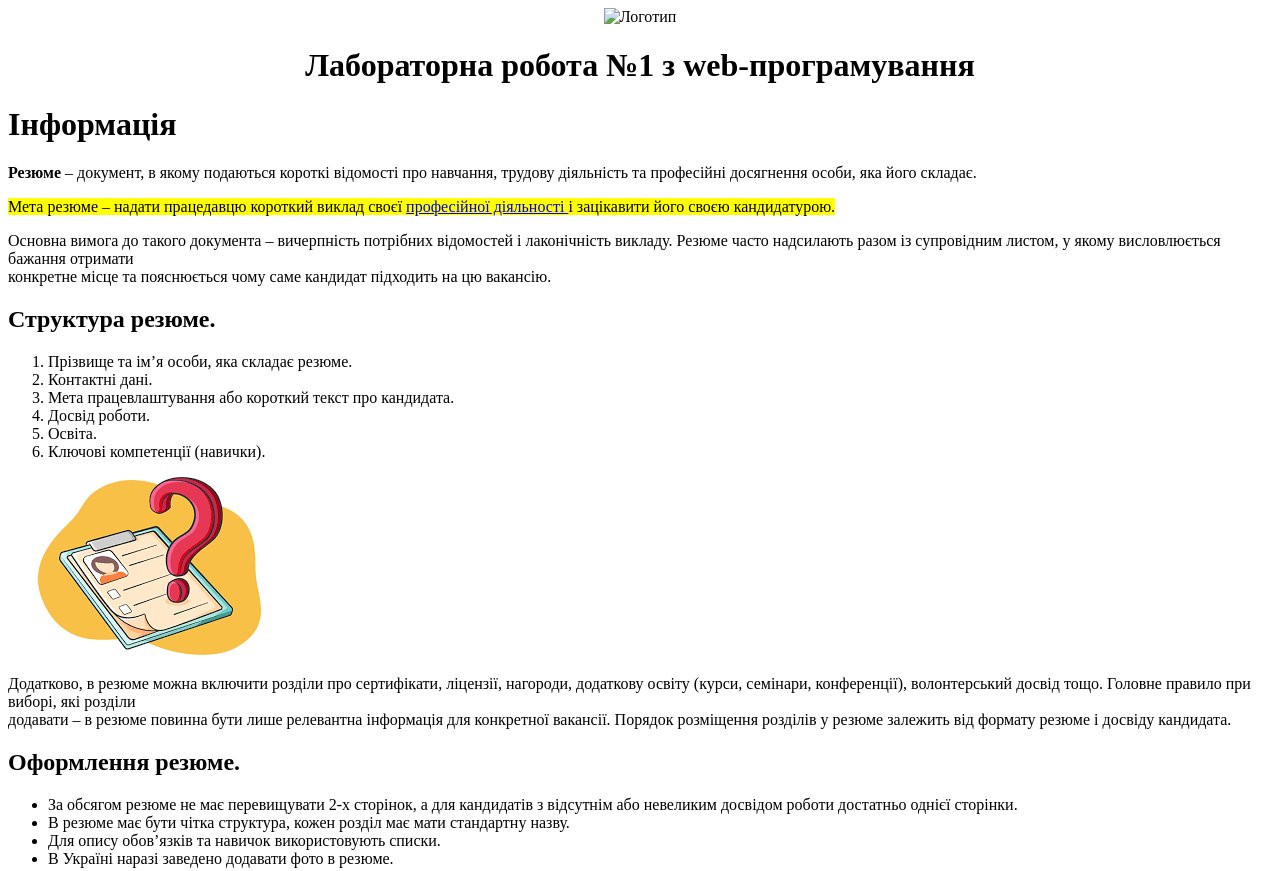
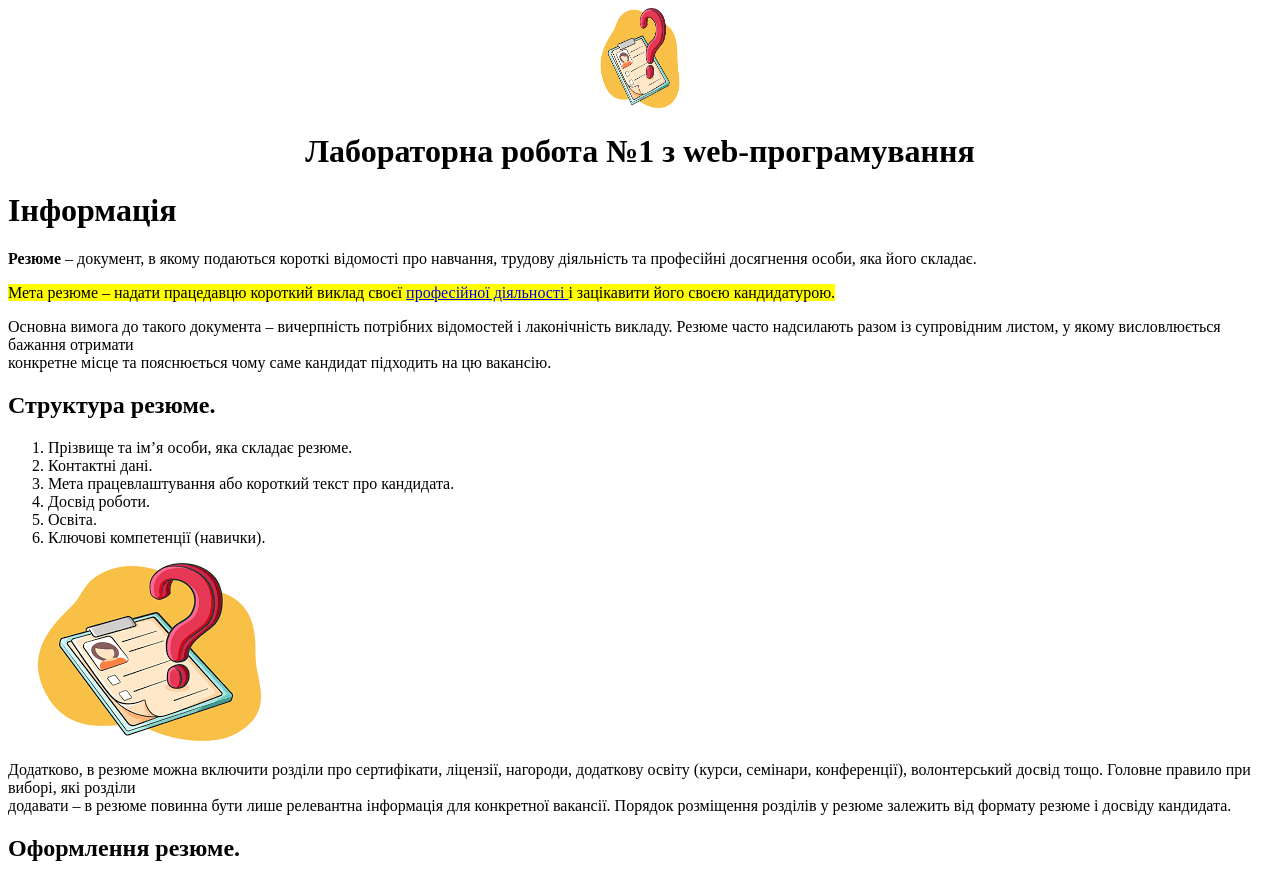
Before and after one commit to KiOGo2805/web-technologies, a plain HTML site: page laba-2/task-2/task-2.html in a window 1280 px wide. Shown: the top 871 px of the page. Drawn offline with Linux system fonts and the light colour scheme.

Commit message:
fix: update logo image source and add target attribute to link

```diff
--- a/laba-2/task-2/task-2.html
+++ b/laba-2/task-2/task-2.html
@@ -7,7 +7,7 @@
 <body>
 
 <header align="center">
-  <img src="sticker.jpg" alt="Логотип" width="100" height="100">
+  <img src="resume.png" alt="Логотип" width="100" height="100">
   <h1>Лабораторна робота №1 з web-програмування</h1>
 </header>
 
@@ -32,7 +32,7 @@
     <li>Ключові компетенції (навички).</li>
   </ol>
 
-  <a href="file:///D:/YA/web-technologies/web-technologies/laba-2/task-1/task-1.html"><img src="resume.png" alt="kartinka"></a>
+  <a href="file:///D:/YA/web-technologies/web-technologies/laba-2/task-1/task-1.html" target="_blank"><img src="resume.png" alt="kartinka"></a>
 
   <p>Додатково, в резюме можна включити розділи про сертифікати, ліцензії, нагороди, додаткову освіту (курси, семінари, конференції), волонтерський досвід тощо. Головне правило при виборі, які розділи<br>
      додавати – в резюме повинна бути лише релевантна інформація для конкретної вакансії. Порядок розміщення розділів у резюме залежить від формату резюме і досвіду кандидата.</p>
```
